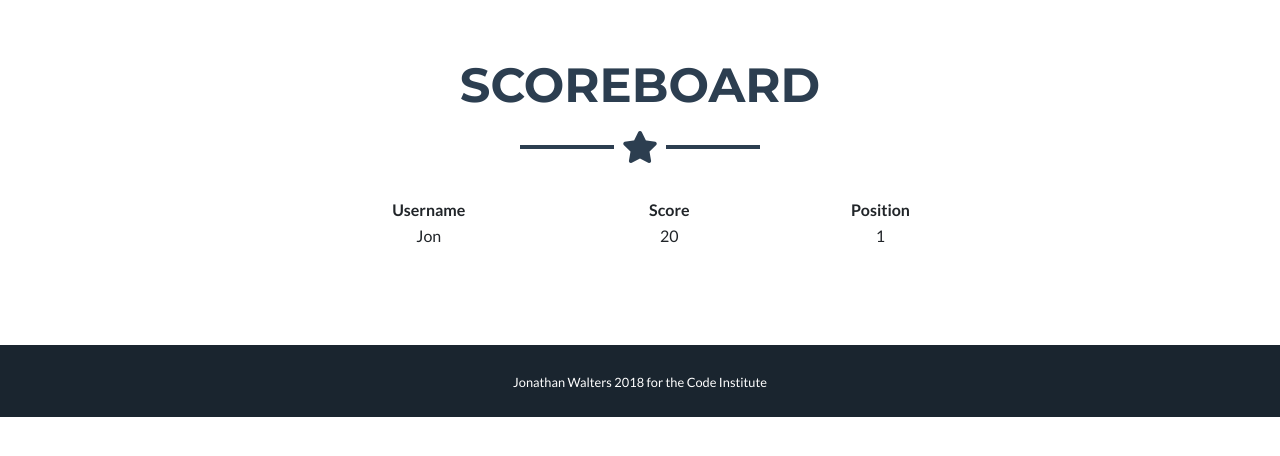
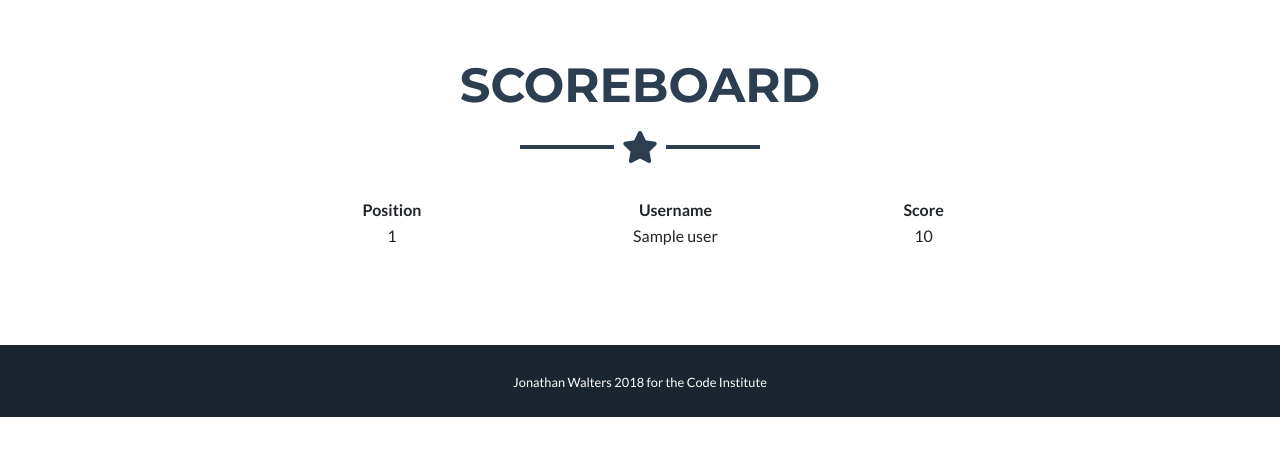
Before and after one commit to Code-Institute-Submissions/guess_the_footballer_game, a Flask app: template templates/scoreboard.html in a window 1280 px wide. Shown: the part 106-562 px from the top of the page. Run offline with Flask 2, Linux system fonts and the light colour scheme; the template is opened without the code that fills it: most values are stand-ins (such as "Sample title", 1, 10 or a date in 2020); some libraries are stand-ins or nearby versions.

Commit message:
scoreboard for loop error corrected

```diff
--- a/templates/scoreboard.html
+++ b/templates/scoreboard.html
@@ -8,19 +8,25 @@
             <div class="col-lg-8 mx-auto">
                 <table>
                     <tr>
+                        <th>Position</th>
                         <th>Username</th>
                         <th>Score</th>
-                        <th>Position</th>
                     </tr>
+
+                    {% for user_scores in score_data|sort(attribute='score', reverse=True) %}
+
                     <tr>
-                        <td>Jon</td>
-                        <td>20</td>
-                        <td>1</td>
+                        <td>{{loop.index}}</td>
+                        <td>{{user_scores.user}}</td>
+                        <td>{{user_scores.score}}</td>
                     </tr>
+
+                    {% endfor %}
+
                 </table>
-            </<div>
+                </<div>
+            </div>
         </div>
-    </div>
 </section>
 
 {% endblock %}
```
